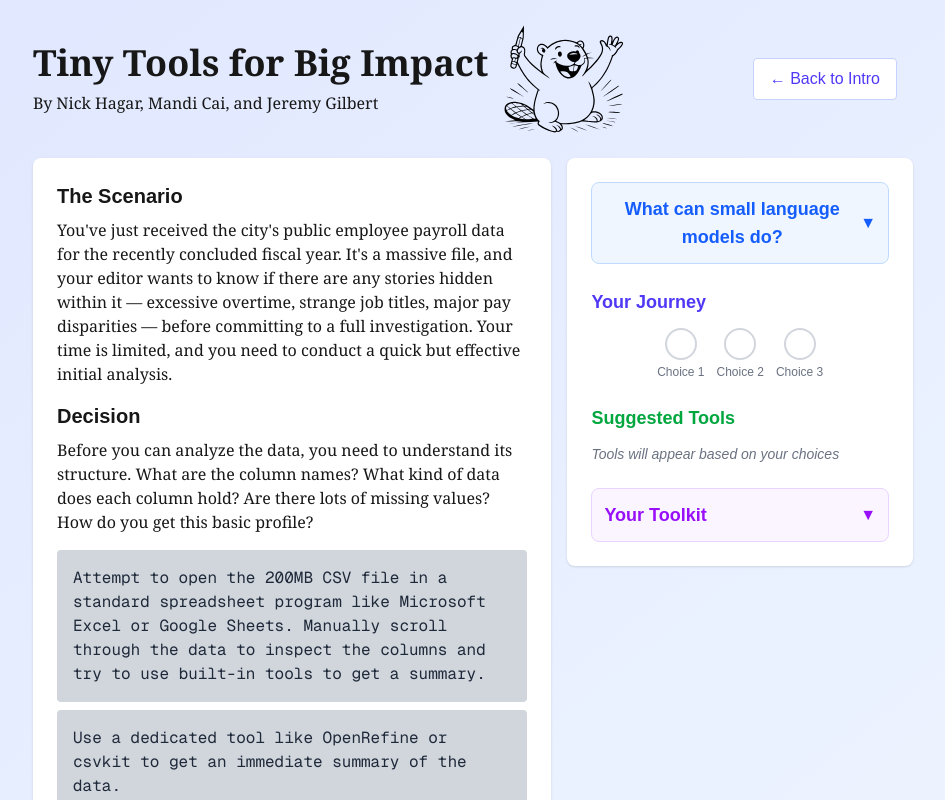
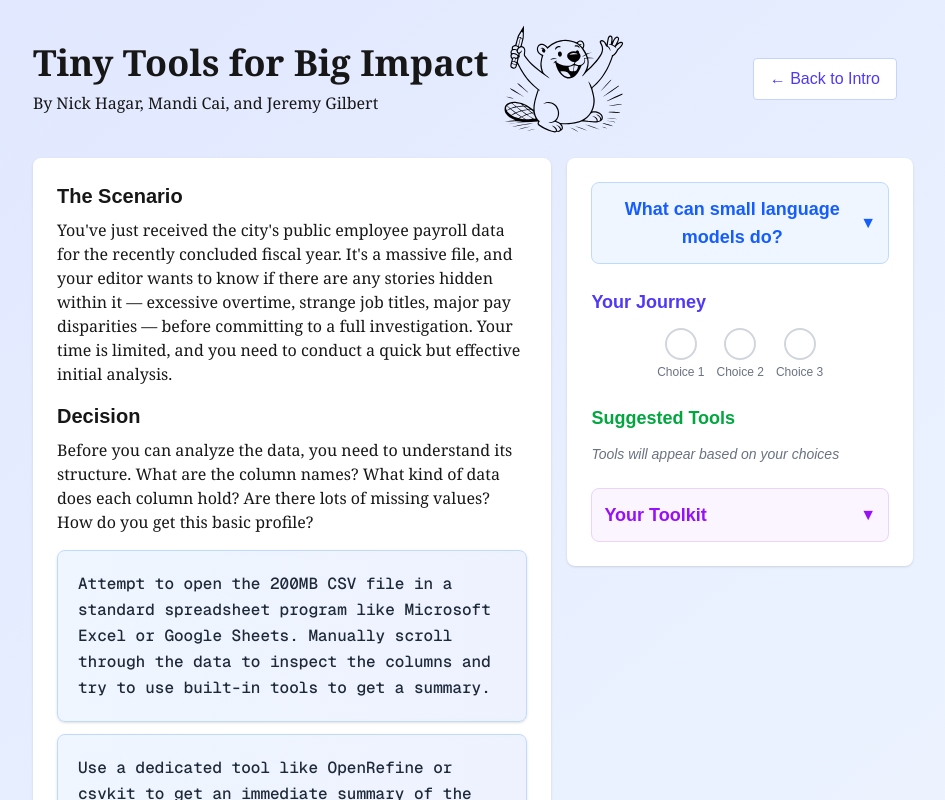
Before and after one commit to mandicai/tiny-tools, a Next.js app: page / in a window 1280 px wide. Both pictures are taken after a click on the element 418 px from the left and 722 px from the top of the page. Shown: the top 800 px of the page, without its empty margins (175-1120 px from the left). Built offline with nearby package versions, Linux system fonts and the light colour scheme.

Commit message:
choice styling

```diff
--- a/src/components/StoryChoices.tsx
+++ b/src/components/StoryChoices.tsx
@@ -59,15 +59,24 @@ export default function StoryChoices({
                     />
                 </div>
             ) : (
-                choices.map((choice, idx) => (
+                <div className="space-y-3">
+                    {choices.map((choice, idx) => (
                         <button
                             key={idx}
                             onClick={() => onChoose(choice.next, choice.text)}
-                        className="font-mono block w-full text-left p-4 rounded my-2 bg-gray-300 hover:bg-gray-400 text-gray-800"
+                            className="group block w-full text-left p-5 rounded-lg bg-gradient-to-r from-blue-50 to-indigo-50 hover:from-blue-100 hover:to-indigo-100 border border-blue-200 hover:border-blue-300 shadow-sm hover:shadow-md transition-all duration-200 transform hover:-translate-y-0.5"
                         >
+                            <div className="flex items-start space-x-3">
+
+                                <div className="flex-1">
+                                    <p className="text-gray-800 font-mono font-medium leading-relaxed group-hover:text-gray-900 transition-colors">
                                         {choice.text}
+                                    </p>
+                                </div>
+                            </div>
                         </button>
-                ))
+                    ))}
+                </div>
             )}
         </div>
     );
```
Lines whose indentation alone changed are shown as unchanged.
